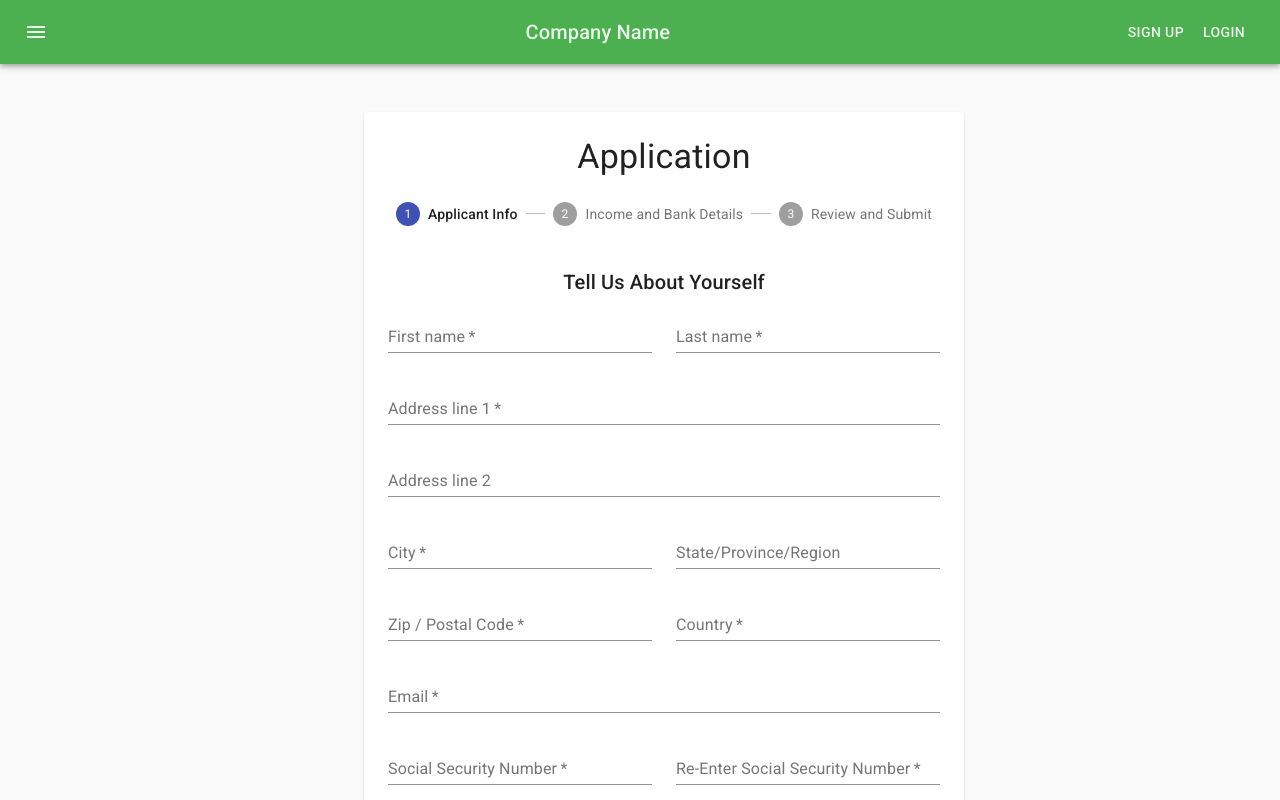
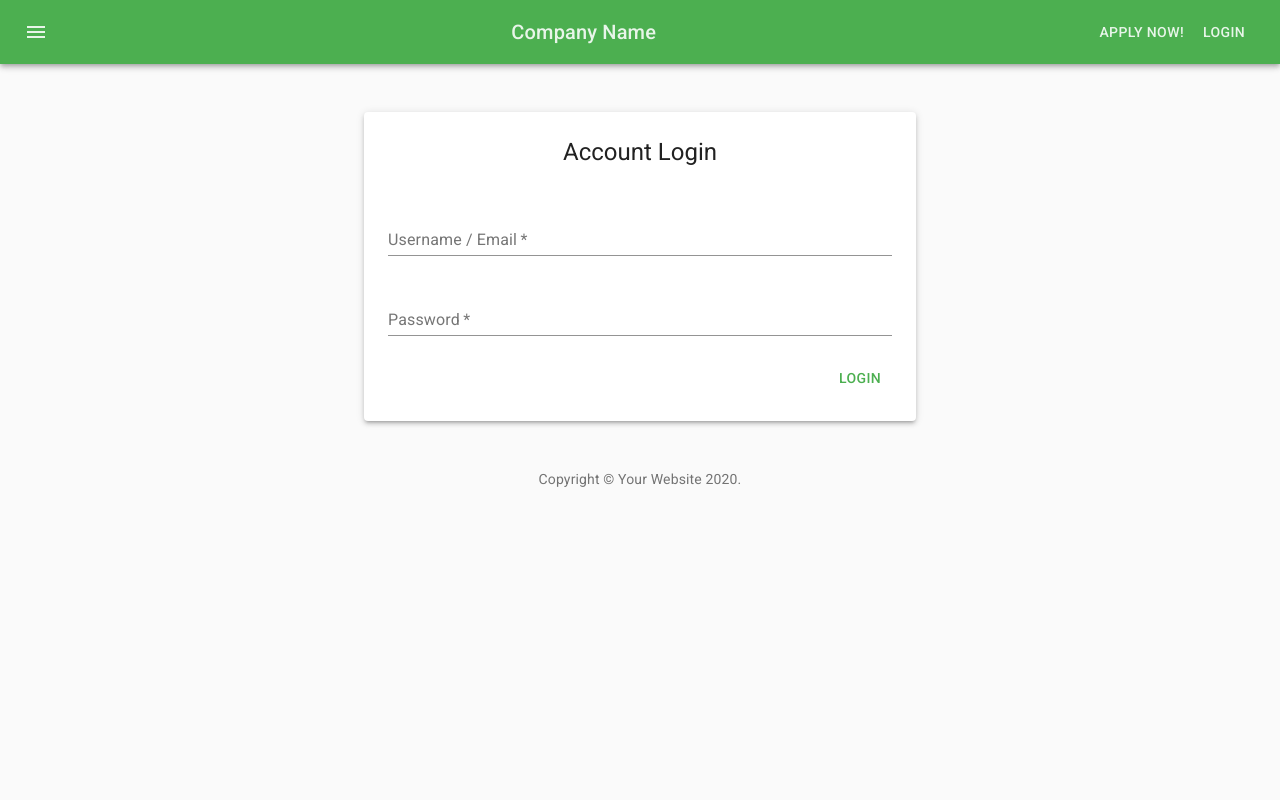
Before and after one commit to Hugens25/PaydayLoanSite, a React (Create React App) app: page /apply in a window 1280 px wide. Shown: the top 800 px of the page. Built offline with nearby package versions, Linux system fonts and the light colour scheme.

Commit message:
Broke out footer to its own component

```diff
--- a/src/App.js
+++ b/src/App.js
@@ -2,12 +2,14 @@ import React from 'react';
 import './App.css';
 import Header from './components/Layout/Header';
 import Body from './components/Layout/Body';
+import Footer from './components/Layout/Footer';
 
 function App() {
   return (
     <div className="App">
       <Header />
       <Body />
+      <Footer />
     </div>
   );
 }
--- a/src/components/ApplicationProcess/Apply.js
+++ b/src/components/ApplicationProcess/Apply.js
@@ -11,12 +11,7 @@ import ApplicantForm from './ApplicantInfo';
 import BankForm from './IncomeAndBankInfo';
 import Review from './Review';
 
-
-
 const useStyles = makeStyles((theme) => ({
-  appBar: {
-    position: 'relative',
-  },
   layout: {
     width: 'auto',
     marginLeft: theme.spacing(2),
@@ -81,7 +76,7 @@ export default function Checkout() {
     <React.Fragment>
       <CssBaseline />
       <main className={classes.layout}>
-        <Paper className={classes.paper}>
+        <Paper className={classes.paper} elevation={3}>
           <Typography component="h1" variant="h4" align="center">
             Application
           </Typography>
--- /dev/null
+++ b/src/components/UserPages/Login.js
@@ -0,0 +1,74 @@
+import React from 'react';
+import { makeStyles, withStyles } from '@material-ui/core/styles';
+import Paper from '@material-ui/core/Paper';
+import Box from '@material-ui/core/Box';
+import Grid from '@material-ui/core/Grid';
+import TextField from '@material-ui/core/TextField';
+import Typography from '@material-ui/core/Typography';
+import Button from '@material-ui/core/Button';
+import green from '@material-ui/core/colors/green';
+
+const StyledButton = withStyles({
+    root: {
+      color: green[500]
+    }
+  })(Button);
+
+const useStyles = makeStyles((theme) => ({
+    layout: {
+      width: 'auto',
+      marginLeft: theme.spacing(2),
+      marginRight: theme.spacing(2),
+      [theme.breakpoints.up(600 + theme.spacing(2) * 2)]: {
+        width: 600,
+        marginLeft: 'auto',
+        marginRight: 'auto',
+      },
+    },
+    paper: {
+      marginTop: theme.spacing(3),
+      marginBottom: theme.spacing(3),
+      padding: theme.spacing(2),
+      [theme.breakpoints.up(600 + theme.spacing(3) * 2)]: {
+        marginTop: theme.spacing(6),
+        marginBottom: theme.spacing(6),
+        padding: theme.spacing(3),
+      },
+    },
+    buttons: {
+      display: 'flex',
+      justifyContent: 'flex-end',
+    },
+    button: {
+      marginTop: theme.spacing(3),
+      marginLeft: theme.spacing(1),
+    },
+  }));
+
+export default function Login() {
+
+    const classes = useStyles();
+    return(
+        <React.Fragment>
+            <div>
+                <Paper className={classes.paper} elevation={3}>
+                    <Typography variant="h5" gutterBottom>Account Login</Typography>
+                    <Box mt={5}>
+                        <Grid container spacing={4}>
+                            <Grid item xs={12} sm={12}>
+                                <TextField required id="email" label="Username / Email" fullWidth autoComplete="email"/>
+                            </Grid>
+                            <Grid item xs={12} sm={12}>
+                                <TextField required id="password" label="Password" fullWidth />
+                            </Grid>
+                        </Grid>
+                    </Box>
+                    <Box className={classes.buttons}>
+                        <StyledButton className={classes.button}>Login</StyledButton>
+                    </Box>
+                </Paper>
+            </div>
+        </React.Fragment>
+
+    );
+}
--- a/src/components/layout/Body.js
+++ b/src/components/layout/Body.js
@@ -1,23 +1,8 @@
 import React from 'react';
 import CssBaseline from '@material-ui/core/CssBaseline';
-import Typography from '@material-ui/core/Typography';
 import Container from '@material-ui/core/Container';
-import Link from '@material-ui/core/Link';
 import Apply from '../ApplicationProcess/Apply';
-
-
-function Copyright() {
-  return (
-    <Typography variant="body2" color="textSecondary" align="center">
-      {'Copyright © '}
-      <Link color="inherit" href="https://material-ui.com/">
-        Your Website
-      </Link>{' '}
-      {new Date().getFullYear()}
-      {'.'}
-    </Typography>
-  );
-}
+import Login from '../UserPages/Login';
 
 export default function Body() {
   return (
@@ -25,10 +10,10 @@ export default function Body() {
       <React.Fragment>
         <CssBaseline />
         <Container maxWidth="sm">
-          <Apply />
+          {/* <Apply /> */}
+          <Login />
         </Container>
       </React.Fragment>
-      <Copyright />
     </div>
   );
 }
--- /dev/null
+++ b/src/components/layout/Footer.js
@@ -0,0 +1,25 @@
+import React from 'react';
+import Typography from '@material-ui/core/Typography';
+import Link from '@material-ui/core/Link';
+
+
+function Copyright() {
+  return (
+    <Typography variant="body2" color="textSecondary" align="center">
+      {'Copyright © '}
+      <Link color="inherit" href="https://material-ui.com/">
+        Your Website
+      </Link>{' '}
+      {new Date().getFullYear()}
+      {'.'}
+    </Typography>
+  );
+}
+
+export default function Footer() {
+  return (
+    <div>
+      <Copyright />
+    </div>
+  );
+}
--- a/src/components/layout/Header.js
+++ b/src/components/layout/Header.js
@@ -57,7 +57,7 @@ export default function Navbar() {
             <Typography variant="h6" className={classes.title} >
               Company Name
             </Typography>
-                  <StyledButton >Sign Up</StyledButton>
+            <StyledButton >Apply Now!</StyledButton>
             <StyledButton >Login</StyledButton>
           </Toolbar>
         </AppBar>
```
Also changed, not shown: src/components/UserPages/HomePage.js (added). Lines whose indentation alone changed are shown as unchanged.
